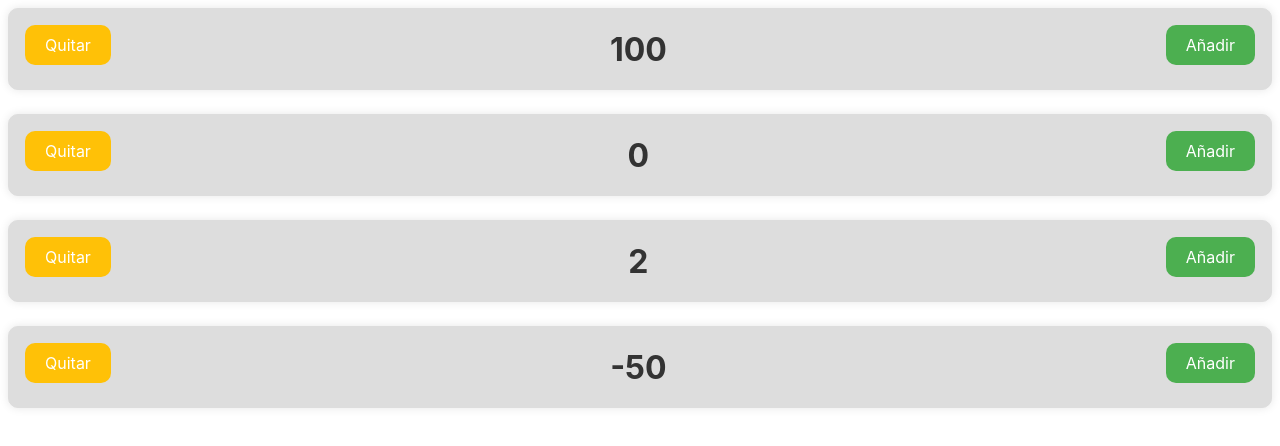
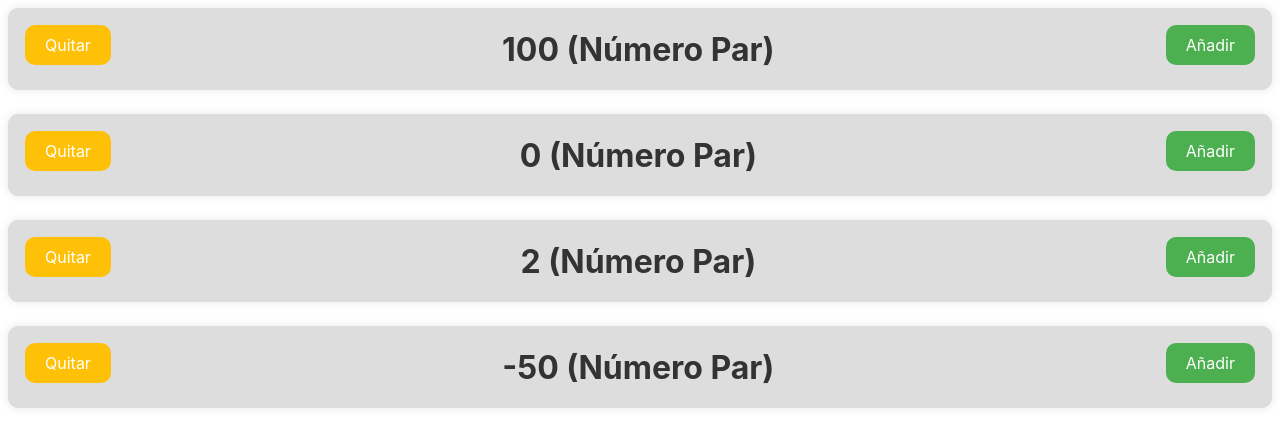
Before and after one commit to AlexCera/movies-web, a Svelte app: page / in a window 1280 px wide. Shown: the top 446 px of the page. Built offline with nearby package versions, Linux system fonts and the light colour scheme.

Commit message:
Declaración reactiva forma 1

```diff
--- a/src/Counter.svelte
+++ b/src/Counter.svelte
@@ -8,13 +8,16 @@
     function handleClickDecrement() {
         counter--;
     }
+
+    /* Declaración reactiva */
+    $: isEvenOrOdd = counter % 2 === 0 ? "Número Par" : "Número Impar";
 </script>
 
 <div class="container-counter">
     <button on:click={handleClickDecrement} class="btn btn-decrement"
         >Quitar</button
     >
-    <span class="counter-value">{counter}</span>
+    <span class="counter-value">{counter} ({isEvenOrOdd})</span>
     <button on:click={handleClickIncrement} class="btn btn-increment"
         >Añadir</button
     >
```
